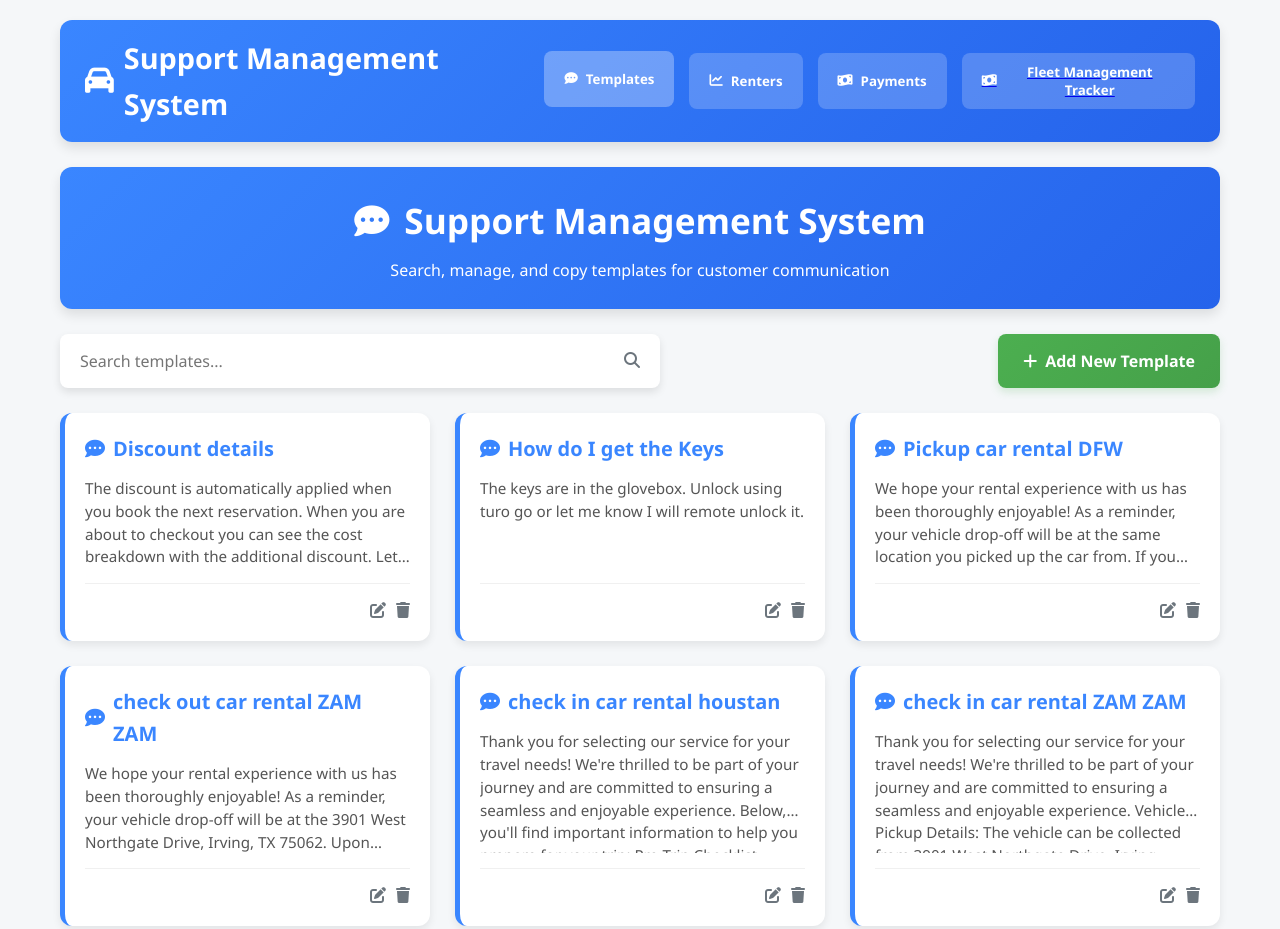
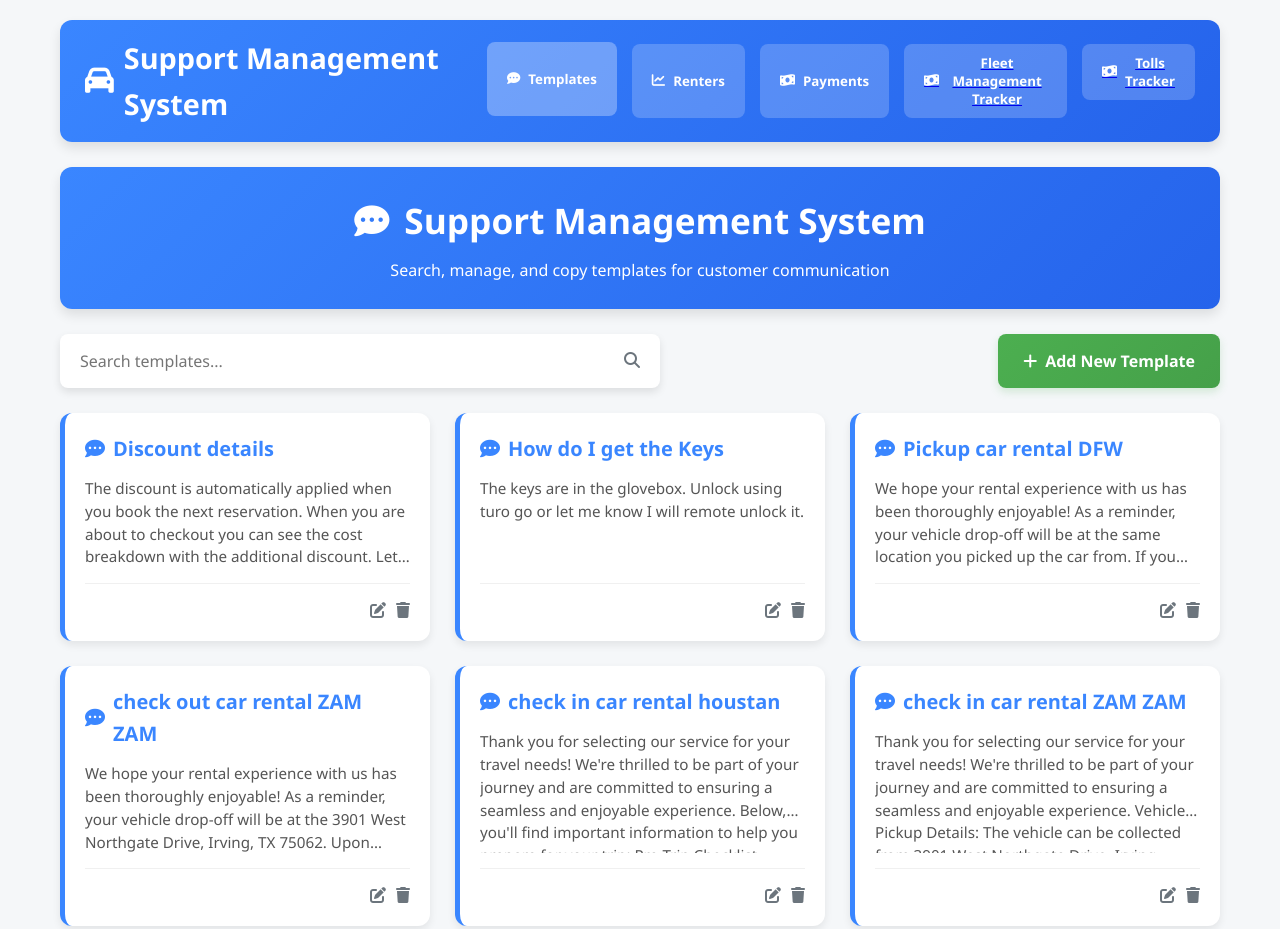
Before and after one commit to Dhineshbabu-fairpay/Support_template_Generator, a plain HTML site: page index.html in a window 1280 px wide. Shown: the top 929 px of the page. Drawn offline with Linux system fonts and the light colour scheme.

Commit message:
Update index.html

```diff
--- a/index.html
+++ b/index.html
@@ -746,6 +746,11 @@
                 <a href="https://fleet-tracker-two.vercel.app/login">
                     <button class="nav-btn">
                     <i class="fas fa-money-bill-wave"></i> Fleet Management Tracker
+                </button>
+                </a>
+                <a href="https://dhineshbabu-fairpay.github.io/Toll_Data_Extractor/">
+                    <button class="nav-btn">
+                    <i class="fas fa-money-bill-wave"></i> Tolls Tracker
                 </button>
                 </a>
             </div>
```
